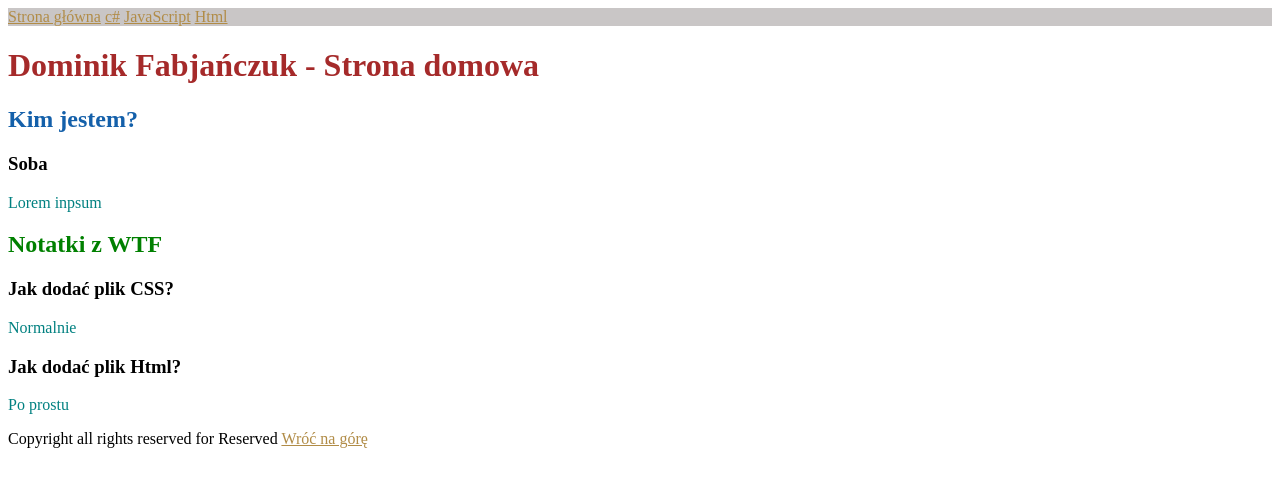
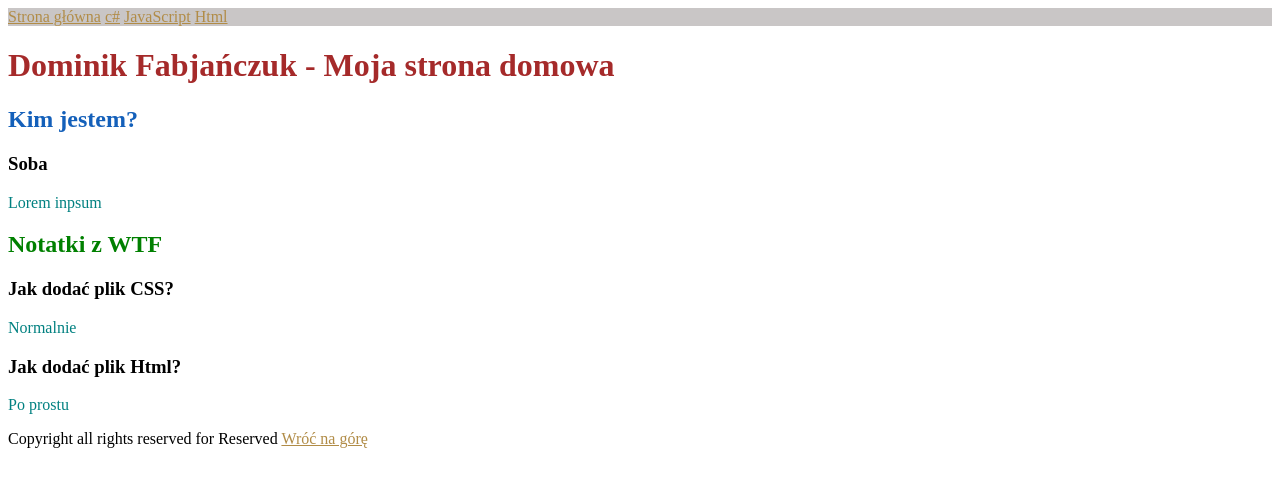
Before and after one commit to DominikFabjanczuk/homepage, a plain HTML site: page index.html in a window 1280 px wide. Drawn offline with Linux system fonts and the light colour scheme.

Commit message:
heading change and color changed

```diff
--- a/index.html
+++ b/index.html
@@ -21,7 +21,7 @@
     <main>
 
         <header id='top'>
-            <h1 class='header-main'>Dominik Fabjańczuk - Strona domowa</h1>
+            <h1 class='header-main'>Dominik Fabjańczuk - Moja strona domowa</h1>
         </header>
 
         <section>
--- a/style.css
+++ b/style.css
@@ -3,7 +3,7 @@ body {
 }
 
 h2 {
-    color: #1460aa;
+    color: #1460ba;
 }
 
 p {
```
